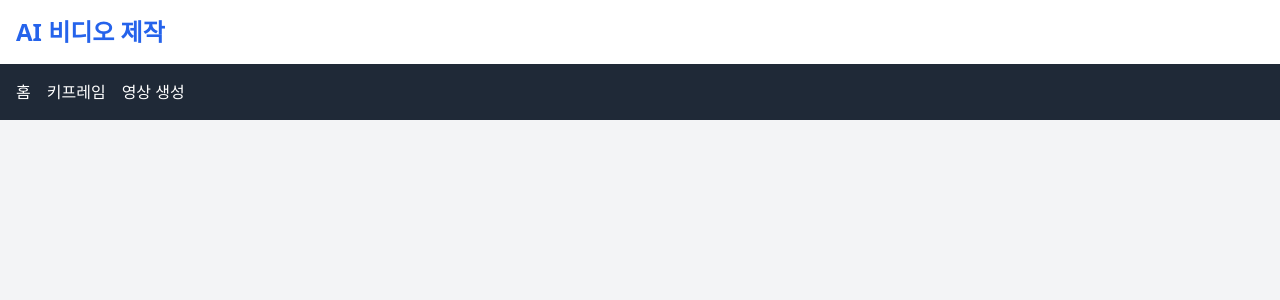
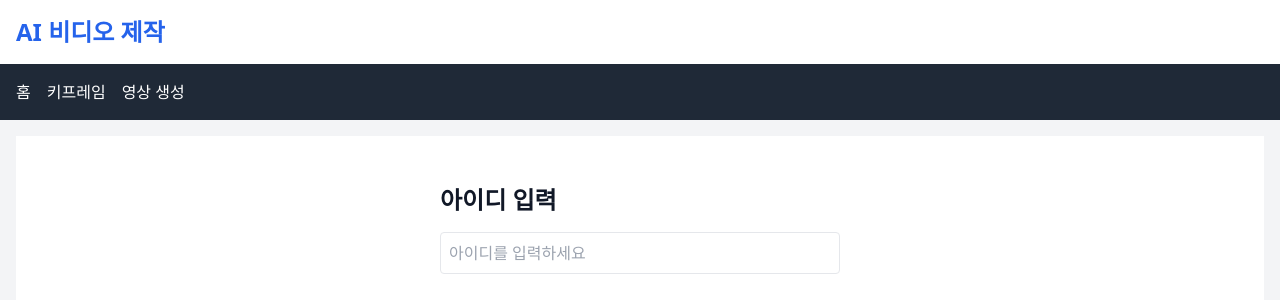
Before and after one commit to jaemo00/2025project, a Vue app in the folder frontend/: page /login in a window 1280 px wide. Shown: the top 300 px of the page. Built offline with nearby package versions, Linux system fonts and the light colour scheme.

Commit message:
'frontend;

```diff
--- a/frontend/src/components/ArrowNextButton.vue
+++ b/frontend/src/components/ArrowNextButton.vue
@@ -13,7 +13,7 @@
     props: {
       direction: {
         type: String,
-        default: 'next', // or 'prev'
+        default: 'next',
       },
       to: {
         type: String,
--- a/frontend/src/components/KeyframePage.vue
+++ b/frontend/src/components/KeyframePage.vue
@@ -74,6 +74,14 @@
     >
       다시 생성
     </button>
+
+    <a
+  :href="block.imageUrl"
+  download
+  class="bg-gray-200 text-sm text-gray-800 px-3 py-1 rounded hover:bg-gray-300 inline-block mt-2"
+>
+  이미지 다운로드
+</a>
   </div>
 
   <!--이미지 생성 진행상황 확인-->
--- a/frontend/src/router/index.js
+++ b/frontend/src/router/index.js
@@ -1,6 +1,7 @@
 import { createRouter, createWebHistory } from 'vue-router'
 
 // 각 View 컴포넌트 import
+import LoginView from '../views/LoginView.vue'
 import ScenarioView from '../views/ScenarioView.vue'
 import KeyframeView from '../views/KeyframeView.vue'
 import FinalVideoView from '../views/FinalVideoView.vue'
@@ -8,7 +9,12 @@ import FinalVideoView from '../views/FinalVideoView.vue'
 const routes = [
   {
     path: '/',
-    redirect: '/create',
+    redirect: '/login',
+  },
+  {
+    path:'/login',
+    name: 'Login',
+    component: LoginView,
   },
   {
     path: '/create',
--- a/frontend/src/stores/AppStore.js
+++ b/frontend/src/stores/AppStore.js
@@ -13,6 +13,7 @@ export const useAppStore = defineStore('app', {
         videoUrl: '',
         videoPrompt: '',
         setup: { width: 640, height: 360 },
+        modelName: ''
       },
     ],
     finalVideoUrl: '',
@@ -38,46 +39,56 @@ export const useAppStore = defineStore('app', {
     // 키프레임 초기화
     resetKeyframes() {
       this.keyframeBlocks = [
-        { text: '', imageUrl: '', videoUrl: '', videoPrompt: '' },
+      {
+        text: '',
+        imageUrl: '',
+        videoUrl: '',
+        videoPrompt: '',
+        setup: { width: 640, height: 360 },
+        modelName: ''
+      },
       ]
     },
 
-    // ✅ WebSocket 연결 초기화
-    initWebSocket() {
-      let savedId = localStorage.getItem('userId')
-      if (!savedId) {
-        savedId = uuidv4()
-        localStorage.setItem('userId', savedId)
-      }
-      this.userId = savedId
+     initWebSocket() {
+  const savedId = localStorage.getItem('userId')
+  if (!this.userId && savedId) {
+    this.userId = savedId
+  }
 
-      this.socket = new WebSocket(`ws://192.168.0.3:8000/ws?user_id=${savedId}`)
+      // 이미 연결돼 있으면 다시 연결하지 않음
+      if (this.socket && this.socket.readyState <= 1) return
+
+      this.socket = new WebSocket(`ws://localhost:8000/ws?user_id=${this.userId}`)
 
       this.socket.onopen = () => {
-        console.log('✅ 웹소켓 연결됨')
-        this.socketStatus = '✅ 연결됨'
+        console.log('✅ WebSocket 연결 성공')
+        this.socketStatus = 'connected'
       }
 
       this.socket.onclose = () => {
-        console.log('❌ 웹소켓 종료됨')
-        this.socketStatus = '❌ 연결 종료됨'
+        console.warn('❌ WebSocket 연결 종료됨')
+        this.socketStatus = 'disconnected'
       }
 
-      this.socket.onerror = (e) => {
-        console.error('⚠️ 웹소켓 에러 발생:', e)
-        this.socketStatus = '⚠️ 에러 발생'
+      this.socket.onerror = (error) => {
+        console.error('⚠️ WebSocket 에러 발생:', error)
+        this.socketStatus = 'error'
       }
 
       this.socket.onmessage = (event) => {
         try {
           const msg = JSON.parse(event.data)
+
+          // 예: image_progress 라는 타입이 왔을 때
           if (msg.type === 'image_progress') {
-            this.progressMap[msg.blockIndex] = msg.progress
+            const { blockIndex, progress } = msg
+            this.progressMap[blockIndex] = progress
           }
-        } catch (e) {
-          console.warn('메시지 파싱 실패:', event.data)
+        } catch (err) {
+          console.warn('메시지 JSON 파싱 실패:', event.data)
         }
       }
-    },
-  },
+    }
+  }
 })
--- /dev/null
+++ b/frontend/src/views/LoginView.vue
@@ -0,0 +1,26 @@
+<template>
+    <div class="p-6 min-h-screen bg-white">
+  <div class="p-6 max-w-md mx-auto">
+    <h2 class="text-2xl font-bold mb-4">아이디 입력</h2>
+    <input
+      v-model="userId"
+      placeholder="아이디를 입력하세요"
+      class="w-full border p-2 rounded"
+    />
+
+  </div>
+
+        <ArrowNextButton direction="next" to="/create" class="absolute bottom-6 right-6" />
+        </div>
+</template>
+
+<script setup>
+import { useRouter } from 'vue-router'
+import { useAppStore } from '@/stores/appStore'
+import { ref } from 'vue'
+
+const store = useAppStore()
+const router = useRouter()
+const userId = ref('')
+
+</script>
--- a/frontend/src/views/ScenarioView.vue
+++ b/frontend/src/views/ScenarioView.vue
@@ -32,6 +32,7 @@
 
 
       <ArrowNextButton direction="next" to="/keyframes" class="absolute bottom-6 right-6" />
+      <ArrowNextButton direction="prev" to="/login" class="fixed bottom-6 left-6" />
     </div>
   </template>
 
@@ -63,15 +64,6 @@ const socket = ref(null)
 const socketStatus = ref('')
 
 onMounted(() => {
-  // UUID 생성 및 저장
-
-  const userId = ref('')
-  let savedId = localStorage.getItem('userId')
-  if (!savedId) {
-    savedId = uuidv4()
-    console.log("생성된 사용자 ID:", savedId)
-    localStorage.setItem('userId', savedId)
-  }
-
+  store.initWebSocket()
 })
   </script>
```
